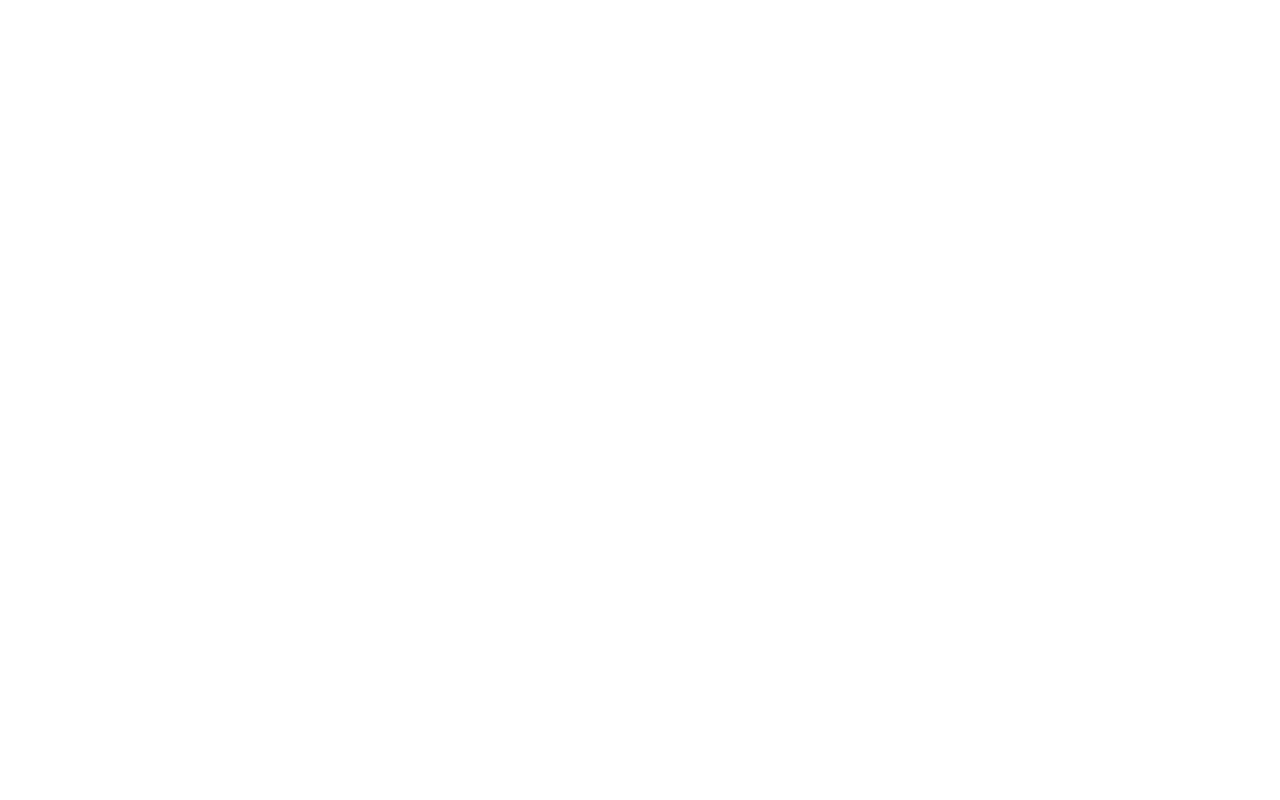
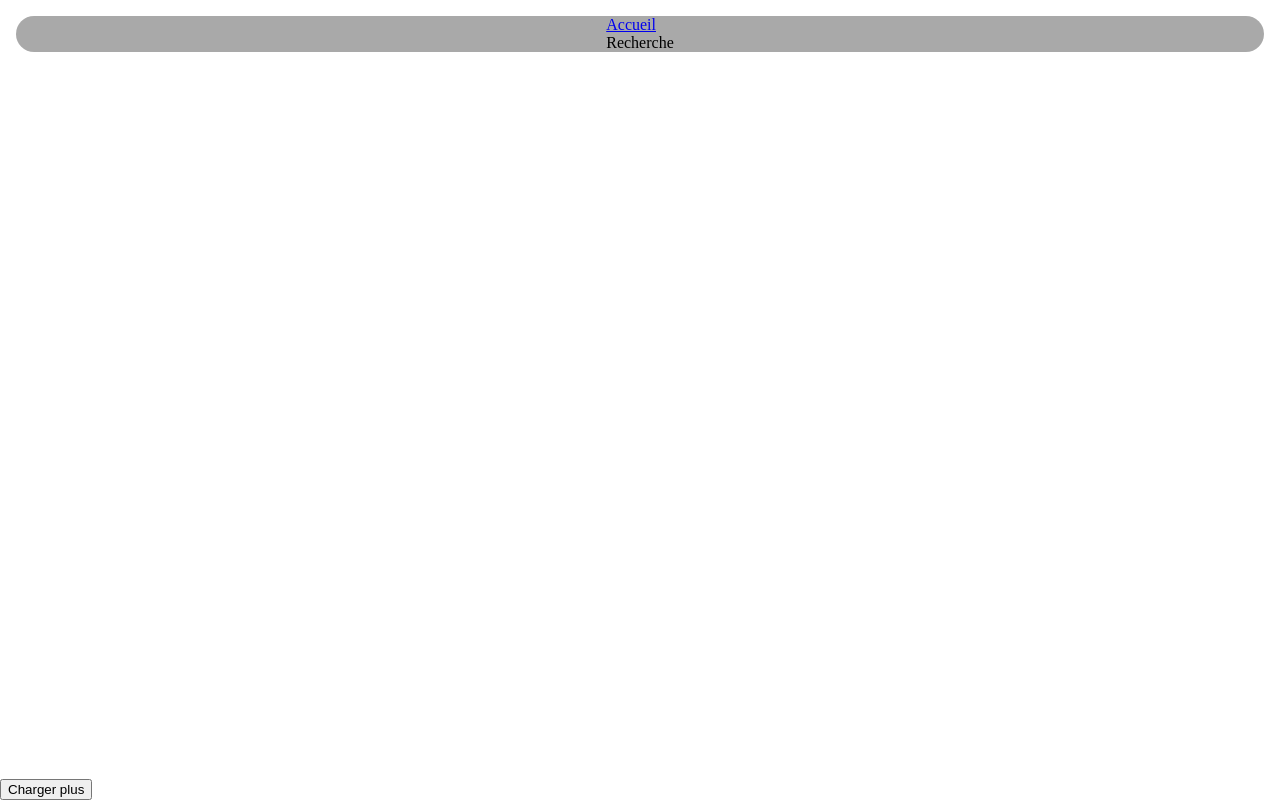
Before and after one commit to Thonny-22/CINEMA_java, a plain HTML site: page index.html in a window 1280 px wide. Drawn offline with Linux system fonts and the light colour scheme.

Commit message:
Changes to be committed: 	modified:   index.html 	renamed:    script.js -> index_sc.js 	modified:   movie.html 	modified:   search.html 	modified:   style.css

```diff
--- a/index.html
+++ b/index.html
@@ -5,9 +5,25 @@
         <meta charset="UTF-8">
         <meta name="viewport" content="width=device-width, initial-scale=1.0">
         <title>Accueil</title>
+        <link rel="stylesheet" href="style.css">
     </head>
+    <body>
+        <header>
+            <nav>
+                <div>
+                    <a href="index.html">Accueil</a>
+                </div>
+                <div>
+                    Recherche
+                </div>
+            </nav>
+        </header>
+        <main>
+            <div class="affiche">
 
-<body>
+            </div>
+            <button>Charger plus</button>
+        </main>
 
     </body>
 
--- a/style.css
+++ b/style.css
@@ -0,0 +1,20 @@
+html{
+    height: 100%;
+    width: 100%;
+}
+body{
+    margin: 0%;
+    height: 100%;
+    width: 100%;
+    background-color: rgb(255, 255, 255);
+    display: flex;
+    flex-direction: column;
+    justify-content: space-between;
+}
+header{
+    background-color: darkgray;
+    display: flex;
+    justify-content: space-around;
+    border-radius: 1.4em;
+    margin: 1em;
+}
```
Also changed, not shown: movie.html (+11 -0 lines), search.html (+11 -0 lines), index_sc.js (added), script.js (deleted). Lines whose indentation alone changed are shown as unchanged.
